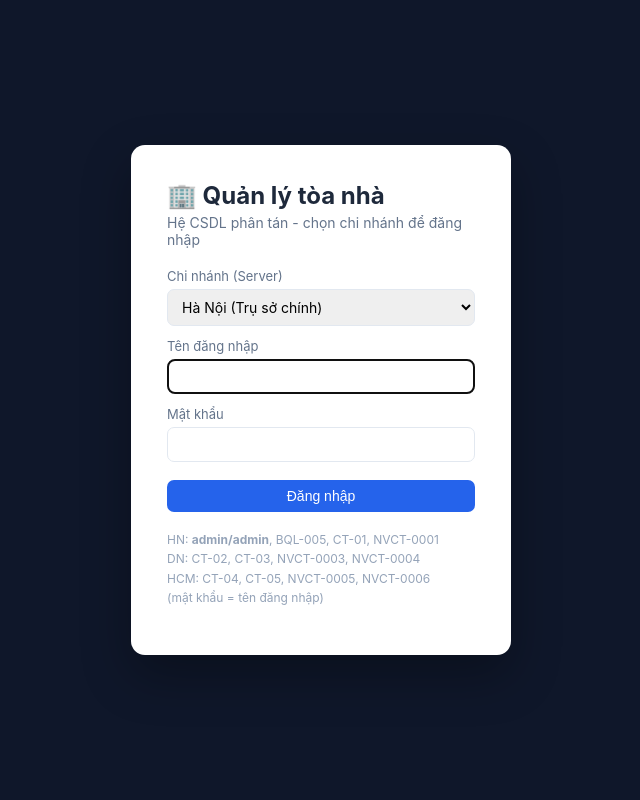
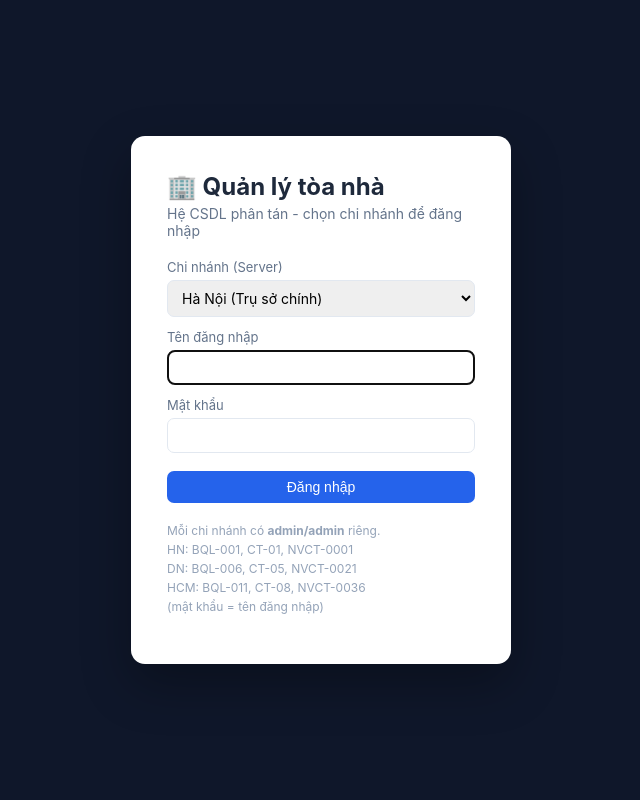
Before and after one commit to tungdv24/PTIT-CSDL, a Flask app: page /login in a window 1280 px wide. Shown: the whole page, without its empty margins (319-959 px from the left). Run offline with Flask 3, Linux system fonts and the light colour scheme.

Commit message:
Sua goi y tai khoan tren trang login cho dung du lieu that
- Moi chi nhanh co admin/admin rieng
- HN: BQL-001/CT-01/NVCT-0001; DN: BQL-006/CT-05/NVCT-0021; HCM: BQL-011/CT-08/NVCT-0036
- Mat khau = ten dang nhap

```diff
--- a/distributed/flask-dist/app/templates/login.html
+++ b/distributed/flask-dist/app/templates/login.html
@@ -22,9 +22,10 @@
       <button class="btn" style="width:100%;margin-top:18px;">Đăng nhập</button>
     </form>
     <p style="color:#94a3b8;font-size:12px;margin-top:18px;line-height:1.6;">
-      HN: <b>admin/admin</b>, BQL-005, CT-01, NVCT-0001<br>
-      DN: CT-02, CT-03, NVCT-0003, NVCT-0004<br>
-      HCM: CT-04, CT-05, NVCT-0005, NVCT-0006<br>
+      Mỗi chi nhánh có <b>admin/admin</b> riêng.<br>
+      HN: BQL-001, CT-01, NVCT-0001<br>
+      DN: BQL-006, CT-05, NVCT-0021<br>
+      HCM: BQL-011, CT-08, NVCT-0036<br>
       (mật khẩu = tên đăng nhập)
     </p>
   </div>
```
